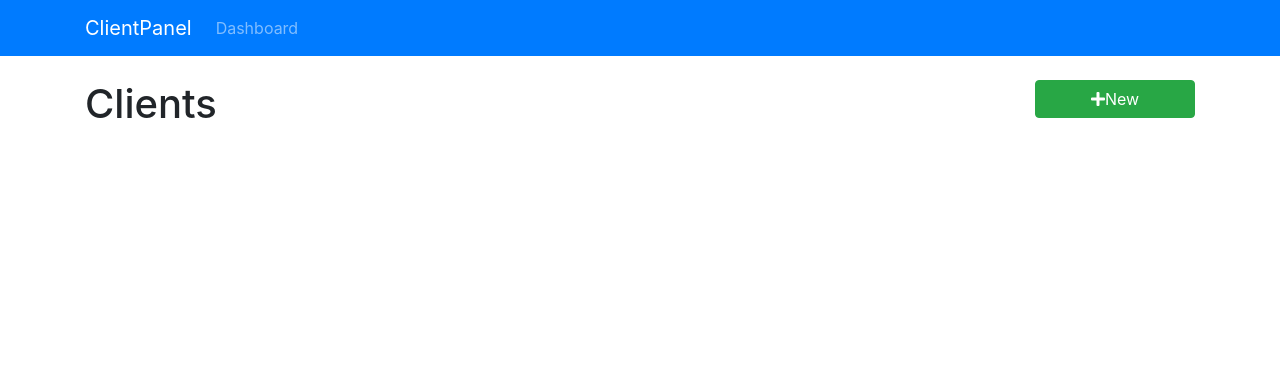
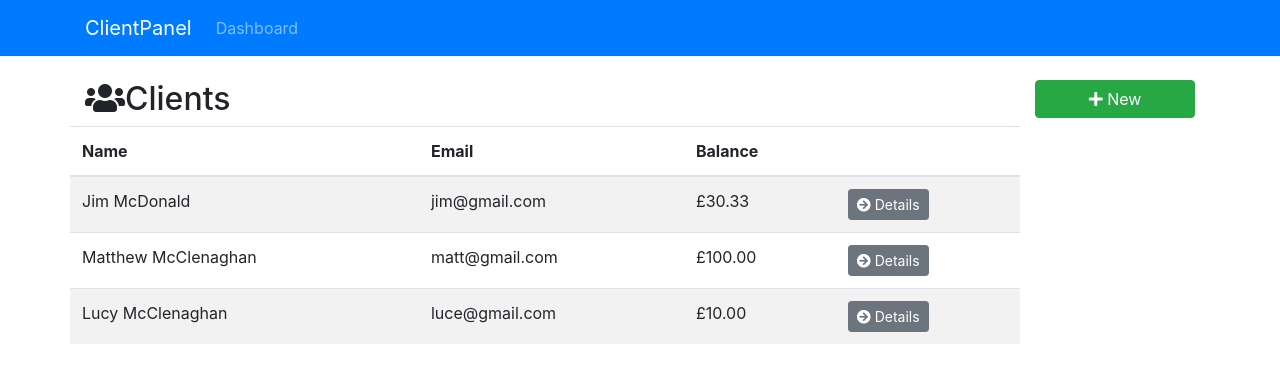
Before and after one commit to AlanMcClenaghan/react-redux-firebase-client-panel, a React (Create React App) app: page / in a window 1280 px wide. Shown: the top 382 px of the page. Built offline with nearby package versions, Linux system fonts and the light colour scheme.

Commit message:
Client componet.

```diff
--- a/src/components/clients/Clients.js
+++ b/src/components/clients/Clients.js
@@ -1,8 +1,79 @@
 import React, { Component } from "react";
+import { Link } from "react-router-dom";
 
 class Clients extends Component {
   render() {
-    return <h1>Clients</h1>;
+    const clients = [
+      {
+        id: "666",
+        firstName: "Jim",
+        lastName: "McDonald",
+        email: "jim@gmail.com",
+        phone: "555-555-5555",
+        balance: "30.33"
+      },
+      {
+        id: "777",
+        firstName: "Matthew",
+        lastName: "McClenaghan",
+        email: "matt@gmail.com",
+        phone: "555-555-5556",
+        balance: "100"
+      },
+      {
+        id: "888",
+        firstName: "Lucy",
+        lastName: "McClenaghan",
+        email: "luce@gmail.com",
+        phone: "555-555-5557",
+        balance: "10"
+      }
+    ];
+
+    if (clients) {
+      return (
+        <div className="row">
+          <div className="col-md-6">
+            <h2>
+              <i className="fas fa-users" />
+              Clients
+            </h2>
+          </div>
+          <div className="col-md-6" />
+          <table className="table table-striped">
+            <thead className="thead-inverse">
+              <tr>
+                <th>Name</th>
+                <th>Email</th>
+                <th>Balance</th>
+                <th />
+              </tr>
+            </thead>
+            <tbody>
+              {clients.map(client => (
+                <tr key={client.id}>
+                  <td>
+                    {client.firstName} {client.lastName}
+                  </td>
+                  <td>{client.email}</td>
+                  <td>£{parseFloat(client.balance).toFixed(2)}</td>
+                  <td>
+                    <Link
+                      to={`/client/${client.id}`}
+                      className="btn btn-secondary btn-sm"
+                    >
+                      <i className="fas fa-arrow-circle-right" /> Details
+                    </Link>
+                  </td>
+                </tr>
+              ))}
+            </tbody>
+          </table>
+        </div>
+      );
+    } else {
+      return <h1>Loading...</h1>;
+    }
   }
 }
 
--- a/src/components/layout/Sidebar.js
+++ b/src/components/layout/Sidebar.js
@@ -5,8 +5,7 @@
   return (
     <div>
       <Link to="/client/add" className="btn btn-success btn-block">
-        <i className="fas fa-plus" />
-        New
+        <i className="fas fa-plus" /> New
       </Link>
     </div>
   );
```
